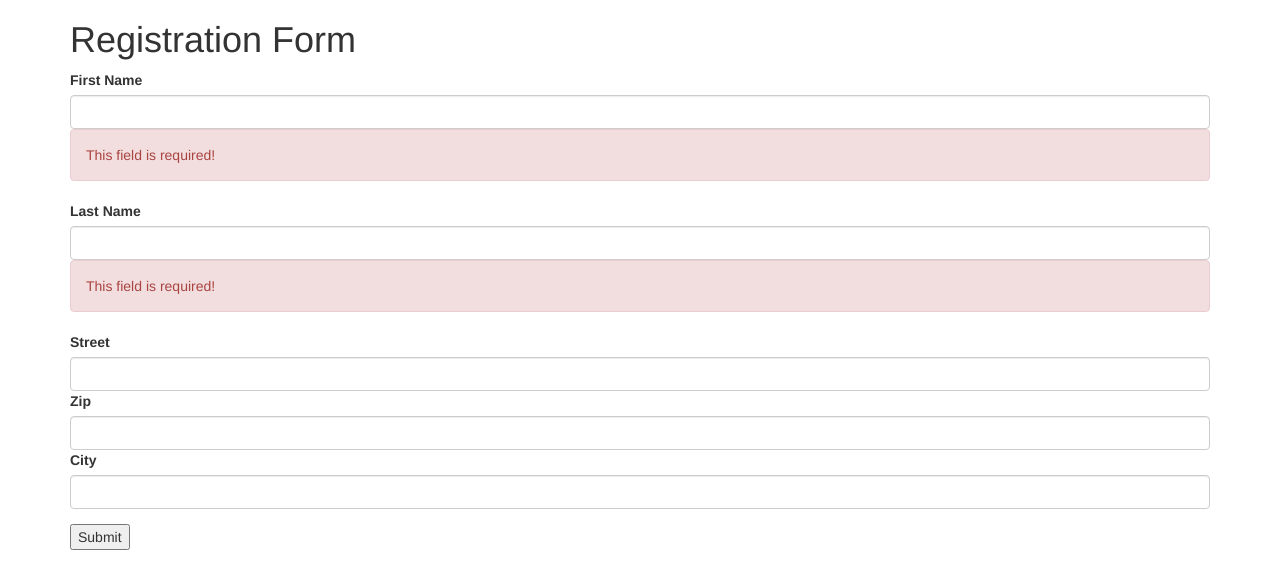
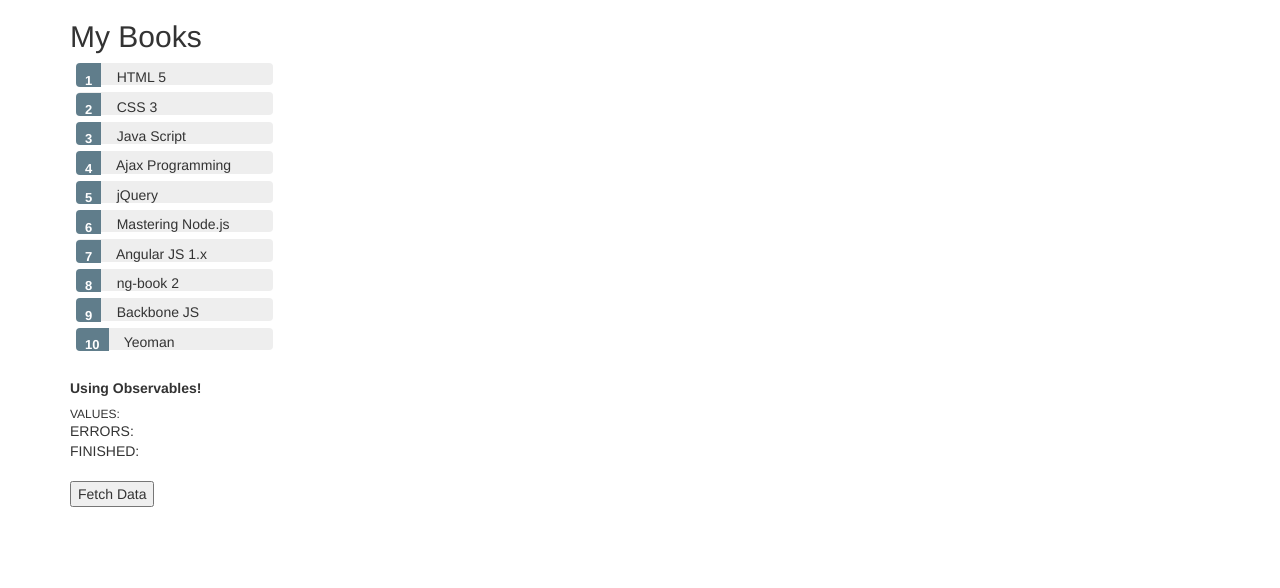
Before and after one commit to angulartraining123/mcart-webapp, an Angular app: page / in a window 1280 px wide. Shown: the top 588 px of the page. Built offline with nearby package versions, Linux system fonts and the light colour scheme.

Commit message:
Services

```diff
--- /dev/null
+++ b/src/app/book.service.ts
@@ -0,0 +1,43 @@
+import { Injectable } from '@angular/core';
+import { BOOKS } from './book/books-data';
+import { HttpClient, HttpErrorResponse, HttpResponse } from '@angular/common/http';
+import { Observable } from 'rxjs/Observable';
+import { Book } from './book/book';
+import { catchError, tap } from 'rxjs/operators';
+import 'rxjs/add/operator/retry';
+
+@Injectable()
+export class BookService {
+  public value1 = 12;
+
+  constructor(private _http: HttpClient) { }
+
+  // getBooks() {
+  //   return Promise.resolve(BOOKS);
+  // }
+
+  getBooks(): Observable<HttpResponse<Book[]>> {
+    // return this._http.get(url).map(res=>{res=res.json()}).catch()
+    return this._http.get<Book[]>("./assets/books.json", { observe: 'response' }).retry(3).pipe(
+       tap(data => console.log('Data fetched:'+JSON.stringify(data))),
+       catchError(this.handleError));
+   }
+
+
+   private handleError(err:HttpErrorResponse) {
+    let errMsg:string='';
+    if (err.error instanceof Error) {
+       // A client-side or network error occurred. Handle it accordingly.
+       console.log('An error occurred:', err.error.message);
+        errMsg=err.error.message;}
+       else {
+       // The backend returned an unsuccessful response code.
+       // The response body may contain clues as to what went wrong,
+       console.log(`Backend returned code ${err.status}`);
+          errMsg=err.error.status;
+     }
+        return Observable.throw(errMsg);
+  }
+
+
+}
--- /dev/null
+++ b/src/app/book/book.component.css
@@ -0,0 +1,35 @@
+.books {
+    margin: 0 0 2em 0;
+    list-style-type: none;
+    padding: 0;
+    width: 15em;
+}
+.books li {
+    cursor: pointer;
+    position: relative;
+    left: 0;
+    background-color: #EEE;
+    margin: .5em;
+    padding: .3em 0;
+    height: 1.6em;
+    border-radius: 4px;
+}
+.books li:hover {
+    color: #607D8B;
+    background-color: #DDD;
+    left: .1em;
+}
+.books .badge {
+    display: inline-block;
+    font-size: small;
+    color: white;
+    padding: 0.8em 0.7em 0 0.7em;
+    background-color: #607D8B;
+    line-height: 1em;
+    position: relative;
+    left: -1px;
+    top: -4px;
+    height: 1.8em;
+    margin-right: .8em;
+    border-radius: 4px 0 0 4px;
+}
--- /dev/null
+++ b/src/app/book/book.component.html
@@ -0,0 +1,17 @@
+<div class="container"><h2>My Books</h2>
+<ul class="books">
+  <li *ngFor="let book of books">
+    <span class="badge">{{book.id}}</span> {{book.name}}
+  </li>
+</ul>
+<b> Using Observables!</b>
+
+<h6 style="margin-bottom: 0">VALUES:</h6>
+<div *ngFor="let value of myArray"> {{ value }}</div>
+
+<div style="margin-bottom: 0">ERRORS: {{ errors }}</div>
+
+<div style="margin-bottom: 0">FINISHED: {{ finished }}</div>
+
+<button style="margin-top: 2rem;" (click)="fetchData()">Fetch Data</button>
+</div>
--- /dev/null
+++ b/src/app/book/book.component.ts
@@ -0,0 +1,63 @@
+import { Component, OnInit } from '@angular/core';
+
+import { Book } from './book';
+import { BookService } from '../book.service';
+import { Observable } from 'rxjs/Observable';
+
+@Component({
+  selector: 'app-book',
+  templateUrl: './book.component.html',
+  styleUrls: ['./book.component.css']
+})
+export class BookComponent implements OnInit {
+
+  books: Book[];
+  data: Observable<number>;
+  myArray: number[] = [];
+  errors: boolean;
+  finished: boolean;
+  errorMessage: string;
+
+  constructor(private bookService: BookService) { }
+
+  fetchData() {
+    this.data = new Observable(observer => {
+        observer.next(11),
+        setTimeout(() => { observer.next(12); }, 1000),
+        setTimeout(() => { observer.next(13); }, 2000),
+        setTimeout(() => { observer.complete(); }, 3000)
+    });
+
+    let sub = this.data.subscribe(
+      (value) => {
+        this.myArray.push(value)
+      },
+      (error) => {
+        this.errors = true
+      },
+      () => {
+        this.finished = true
+      });
+
+  }
+
+  // getBooks() {
+  //   this.bookService.getBooks().then(books => this.books = books);
+  // }
+
+  getBooks(){
+    this.bookService.getBooks().subscribe((res)=>{
+      // If Success
+      this.books = res.body;
+      console.log(res);
+    },(error)=>{
+      // If error
+      this.errorMessage = <any>error
+      console.log(this.errorMessage);
+    })
+  }
+
+  ngOnInit() {
+    this.getBooks();
+  }
+}
--- /dev/null
+++ b/src/app/book/book.ts
@@ -0,0 +1,4 @@
+export class Book {
+    id: number;
+    name: string;
+}
--- /dev/null
+++ b/src/app/book/books-data.ts
@@ -0,0 +1,14 @@
+import { Book } from './book';
+
+export var BOOKS: Book[] = [
+    { "id": 1, "name": "HTML 5" },
+    { "id": 2, "name": "CSS 3" },
+    { "id": 3, "name": "Java Script" },
+    { "id": 4, "name": "Ajax Programming" },
+    { "id": 5, "name": "jQuery" },
+    { "id": 6, "name": "Mastering Node.js" },
+    { "id": 7, "name": "Angular JS 1.x" },
+    { "id": 8, "name": "ng-book 2" },
+    { "id": 9, "name": "Backbone JS" },
+    { "id": 10, "name": "Yeoman" }
+];
--- a/src/app/welcome/welcome.component.html
+++ b/src/app/welcome/welcome.component.html
@@ -93,4 +93,5 @@
 </div>
 <app-login *ngIf="showLogin"></app-login>
 <!-- <app-course-form></app-course-form> -->
-<app-registration-form></app-registration-form>
+<!-- <app-registration-form></app-registration-form> -->
+<app-book></app-book>
--- a/src/app/welcome/welcome.component.ts
+++ b/src/app/welcome/welcome.component.ts
@@ -33,9 +33,9 @@
     let object = new AngularModal(5,'React');
     this.courses.push(object);
     this.courses.forEach(result=>{
-      console.log("ID: "+result.id+" Name: "+result.name);
+      // console.log("ID: "+result.id+" Name: "+result.name);
     })
-    console.log(object.name);
+    // console.log(object.name);
   }
   nextChoice() {
     this.value++;
--- /dev/null
+++ b/src/assets/books.json
@@ -0,0 +1,12 @@
+[
+    {   "id": 1, "name": "HTML 5"  },
+    {   "id": 2, "name": "CSS 3"   },
+    {   "id": 3, "name": "Java Script"  },
+    {   "id": 4, "name": "Ajax Programming" },
+    {   "id": 5, "name": "jQuery"  },
+    {   "id": 6, "name": "Mastering Node.js"  },
+    {   "id": 7, "name": "Angular JS 1.x"  },
+    {   "id": 8, "name": "ng-book 2" },
+    {   "id": 9, "name": "Backbone JS" },
+    {   "id": 10, "name": "Yeoman" }
+]
```
Also changed, not shown: src/app/app.module.ts (+8 -4 lines), src/app/books.json (added, +12 -0 lines), 2 other files (tests, documents, lock files or other folders).
